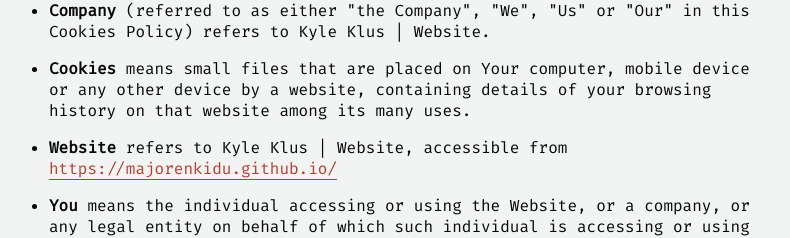
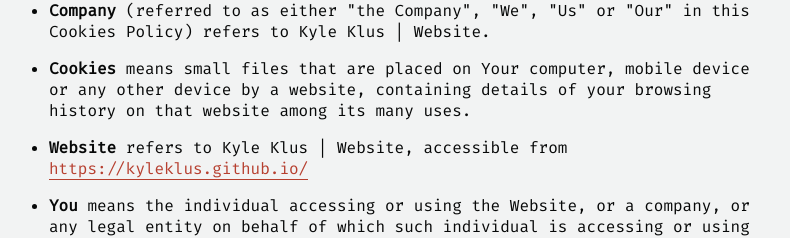
Before and after one commit to KyleKlus/KyleKlus.github.io, a Next.js app: page /privacy in a window 1280 px wide. Shown: the part 879-1117 px from the top of the page, without its empty margins (240-1030 px from the left). Built offline with nearby package versions, Linux system fonts and the light colour scheme.

Commit message:
- Implemented rebranding

```diff
--- a/src/pages/index.tsx
+++ b/src/pages/index.tsx
@@ -108,17 +108,17 @@
 
             <PortfolioCard image={receiptManagerPic} alt='Receipt Manager Promo Screenshot'>
               <h4>Receipt Manager</h4>
-              <Link href={'https://github.com/MajorEnkidu/receipt-manager'}>The receipt manager</Link> is a web app, which helps you calculate the amount of money a person gets from another person, when they and the other person have an occasion where both paid for some expenses and then need to split the bills again.
+              <Link href={'https://github.com/KyleKlus/receipt-manager'}>The receipt manager</Link> is a web app, which helps you calculate the amount of money a person gets from another person, when they and the other person have an occasion where both paid for some expenses and then need to split the bills again.
             </PortfolioCard>
             <h2 className={[homeStyles.leftHeading].join(' ')}>Themes 🎨</h2>
             <PortfolioCard image={solitudeVSCPic} alt='Solitude Promo Screenshot'>
               <h4>&quot;Solitude&quot; Theme for Visual Studio Code </h4>
-              <Link href={'https://github.com/MajorEnkidu/solitude-vs-code-color-theme'}>Solitude</Link> is a dark theme for Visual Studio Code that features 3 accent colors (red, green, blue) and 2 different brightness levels to choose from.
+              <Link href={'https://github.com/KyleKlus/solitude-vs-code-color-theme'}>Solitude</Link> is a dark theme for Visual Studio Code that features 3 accent colors (red, green, blue) and 2 different brightness levels to choose from.
             </PortfolioCard>
 
             <PortfolioCard image={solitudePic} alt='Solitude Promo Screenshot'>
               <h4>&quot;Solitude&quot; Theme for Obsidian</h4>
-              <Link href={'https://github.com/MajorEnkidu/solitude-obsidian-theme'}>Solitude</Link> is a modern looking Obsidian theme, which is optimized for desktop, mobile and tablet. It is highly customizable via the <Link href={'https://github.com/mgmeyers/obsidian-style-settings'}>Style Settings</Link> Plugin.
+              <Link href={'https://github.com/KyleKlus/solitude-obsidian-theme'}>Solitude</Link> is a modern looking Obsidian theme, which is optimized for desktop, mobile and tablet. It is highly customizable via the <Link href={'https://github.com/mgmeyers/obsidian-style-settings'}>Style Settings</Link> Plugin.
             </PortfolioCard>
 
             <PortfolioCard image={redSolitudePic} alt='Solitude Promo Screenshot'>
--- a/src/pages/privacy.tsx
+++ b/src/pages/privacy.tsx
@@ -101,7 +101,7 @@
             <ul>
               <li><strong>Company</strong> (referred to as either &quot;the Company&quot;, &quot;We&quot;, &quot;Us&quot; or &quot;Our&quot; in this Cookies Policy) refers to Kyle Klus | Website.</li>
               <li><strong>Cookies</strong> means small files that are placed on Your computer, mobile device or any other device by a website, containing details of your browsing history on that website among its many uses.</li>
-              <li><strong>Website</strong> refers to Kyle Klus | Website, accessible from <a href="https://majorenkidu.github.io/" rel="external nofollow noopener noreferrer" target="_blank">https://majorenkidu.github.io/</a></li>
+              <li><strong>Website</strong> refers to Kyle Klus | Website, accessible from <a href="https://kyleklus.github.io/" rel="external nofollow noopener noreferrer" target="_blank">https://kyleklus.github.io/</a></li>
               <li><strong>You</strong> means the individual accessing or using the Website, or a company, or any legal entity on behalf of which such individual is accessing or using the Website, as applicable.</li>
             </ul>
             <br />
```
